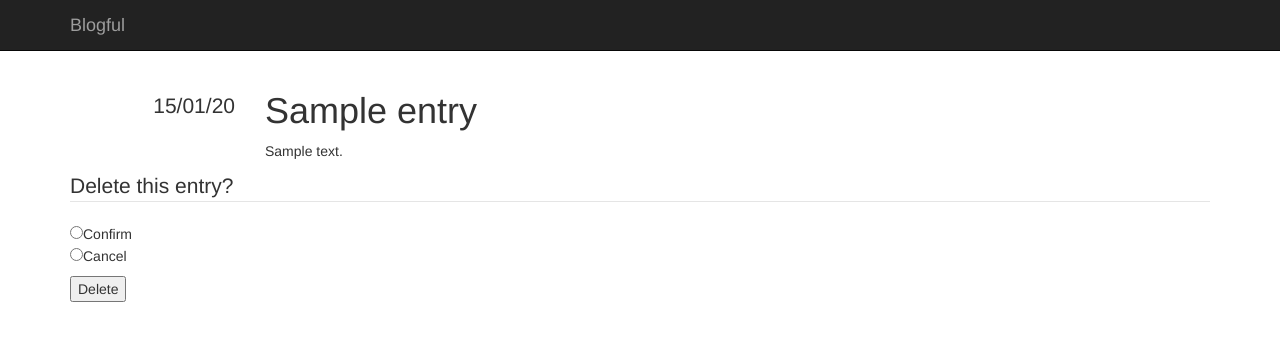
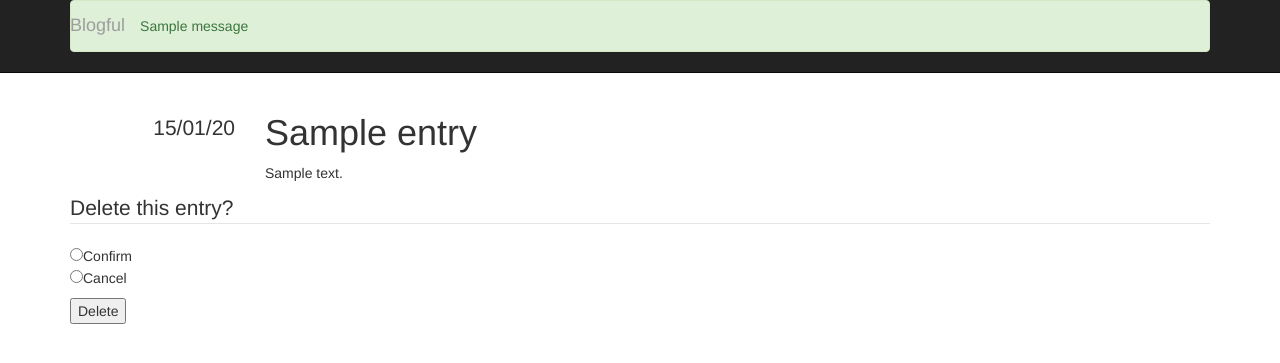
Before and after one commit to rich404py/blogful, a Flask app: page /entry/1/delete in a window 1280 px wide. Shown: the top 363 px of the page. Run offline with Flask 2, Linux system fonts and the light colour scheme; tables that the repository leaves empty hold one stand-in row (values such as "Sample post"); one stand-in notice (Sample message) is shown; some libraries are stand-ins or nearby versions.

Commit message:
HTML for error message

```diff
--- a/blog/templates/base.html
+++ b/blog/templates/base.html
@@ -33,6 +33,15 @@
                 </div>
                 <div class="collapse navbar-collapse">
                     <ul class="nav navbar-nav navbar-right"></ul>
+                {% with messages = get_flashed_messages(with_categories=true) %}
+                {% if messages %}
+                {% for category, message in messages %}
+                <div class="alert alert-{{ category }}">
+                    {{ message }}
+                </div>
+                {% endfor %}
+                {% endif %}
+                {% endwith %}
                 </div>
             </div>
         </div>
```
